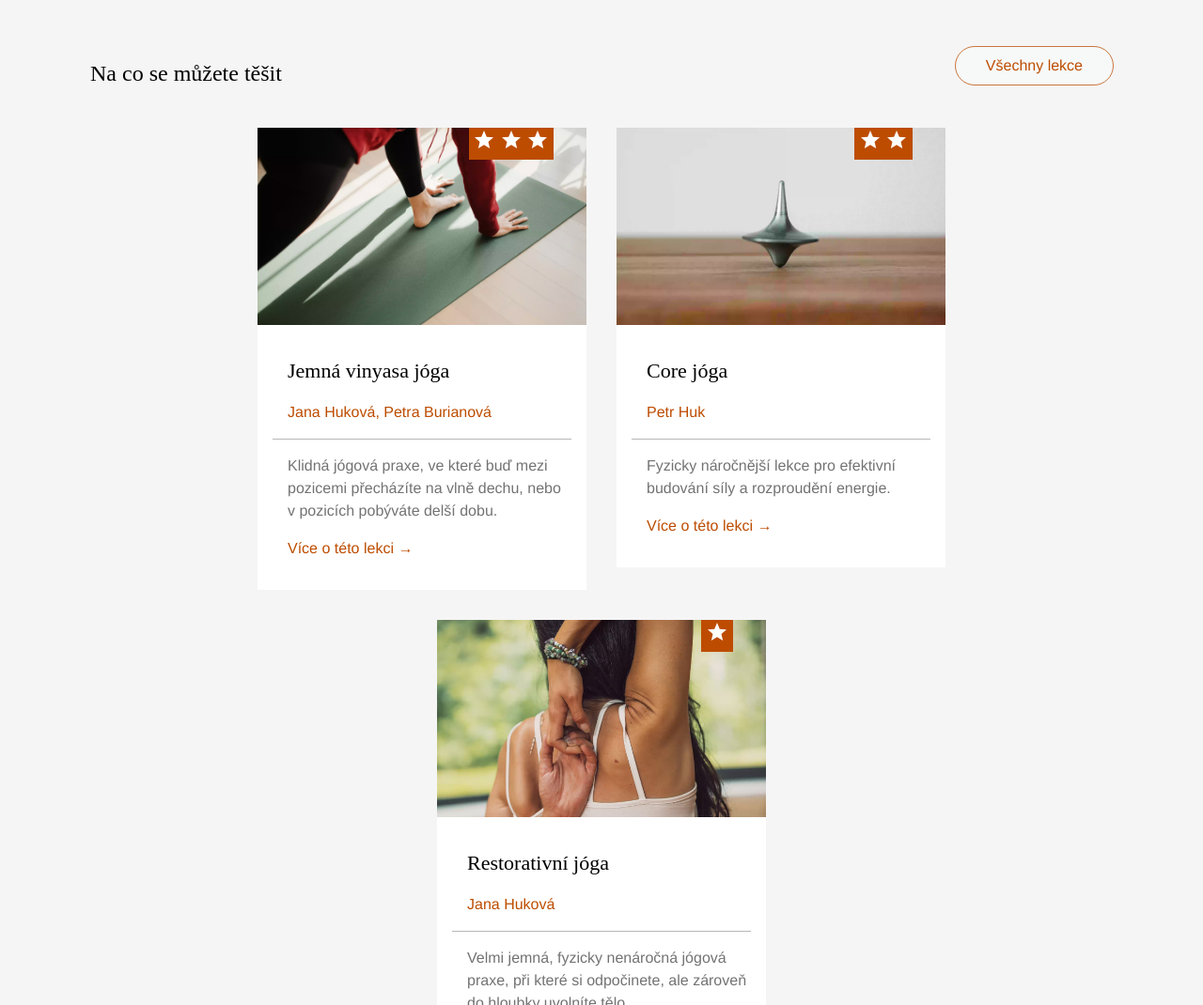
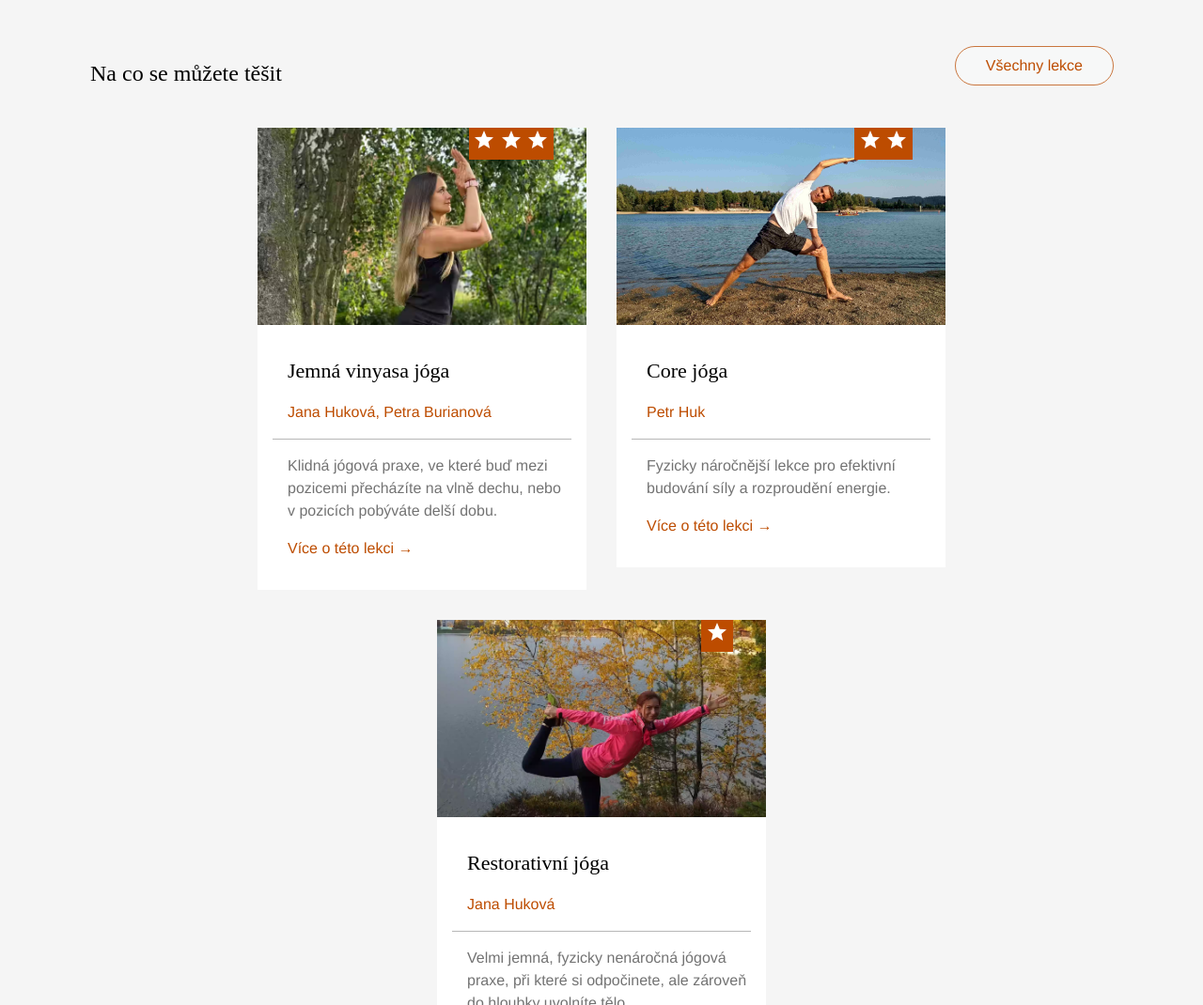
Before and after one commit to prazakovaa/savasana-joga, an Eleventy site: page src/index.html in a window 1280 px wide. Shown: the part 2460-3530 px from the top of the page at 94% size. Built offline with nearby package versions, Linux system fonts and the light colour scheme; Eleventy itself is replaced by a stand-in of ours; files that its build step writes are made by us from their sources; a web font is replaced by a local one.

Commit message:
edit: cover

```diff
--- a/src/index.html
+++ b/src/index.html
@@ -273,7 +273,7 @@
               <svg xmlns="http://www.w3.org/2000/svg" width="24" height="24" viewBox="0 0 24 24"><path fill="#fff" d="m5.825 21l1.625-7.025L2 9.25l7.2-.625L12 2l2.8 6.625l7.2.625l-5.45 4.725L18.175 21L12 17.275z"/></svg>
               <svg xmlns="http://www.w3.org/2000/svg" width="24" height="24" viewBox="0 0 24 24"><path fill="#fff" d="m5.825 21l1.625-7.025L2 9.25l7.2-.625L12 2l2.8 6.625l7.2.625l-5.45 4.725L18.175 21L12 17.275z"/></svg>
             </div>
-            <img src="static/img/lekce/fit_2.avif" class="image--full-responsive" alt="Náhledová fotografie k článku">
+            <img src="static/img/lekce/PetraB_3.avif" style="object-fit: cover; object-position: 50% 20%;" class="image--full-responsive" alt="Náhledová fotografie k článku">
             <div class="article-text">
               <div class="card-header">
                 <h3>Jemná vinyasa jóga</h3>
@@ -288,7 +288,7 @@
               <svg xmlns="http://www.w3.org/2000/svg" width="24" height="24" viewBox="0 0 24 24"><path fill="#fff" d="m5.825 21l1.625-7.025L2 9.25l7.2-.625L12 2l2.8 6.625l7.2.625l-5.45 4.725L18.175 21L12 17.275z"/></svg>
               <svg xmlns="http://www.w3.org/2000/svg" width="24" height="24" viewBox="0 0 24 24"><path fill="#fff" d="m5.825 21l1.625-7.025L2 9.25l7.2-.625L12 2l2.8 6.625l7.2.625l-5.45 4.725L18.175 21L12 17.275z"/></svg>
             </div>
-            <img src="static/img/lekce/hatha_3.avif" class="image--full-responsive" alt="Náhledová fotografie k článku">
+            <img src="static/img/lekce/core3.jpg" class="image--full-responsive" alt="Náhledová fotografie k článku">
             <div class="article-text">
               <div class="card-header">
                 <h3>Core jóga</h3>
@@ -302,7 +302,7 @@
           <div class="stars">
             <svg xmlns="http://www.w3.org/2000/svg" width="24" height="24" viewBox="0 0 24 24"><path fill="#fff" d="m5.825 21l1.625-7.025L2 9.25l7.2-.625L12 2l2.8 6.625l7.2.625l-5.45 4.725L18.175 21L12 17.275z"/></svg>
             </div>
-            <img src="static/img/article2.avif" class="image--full-responsive" alt="Náhledová fotografie k článku">
+            <img src="static/img/lekce/JanaH_3.avif" style="object-fit: cover; object-position: 50% 60%;" class="image--full-responsive" alt="Náhledová fotografie k článku">
             <div class="article-text">
               <div class="card-header">
                 <h3>Restorativní jóga</h3>
```
